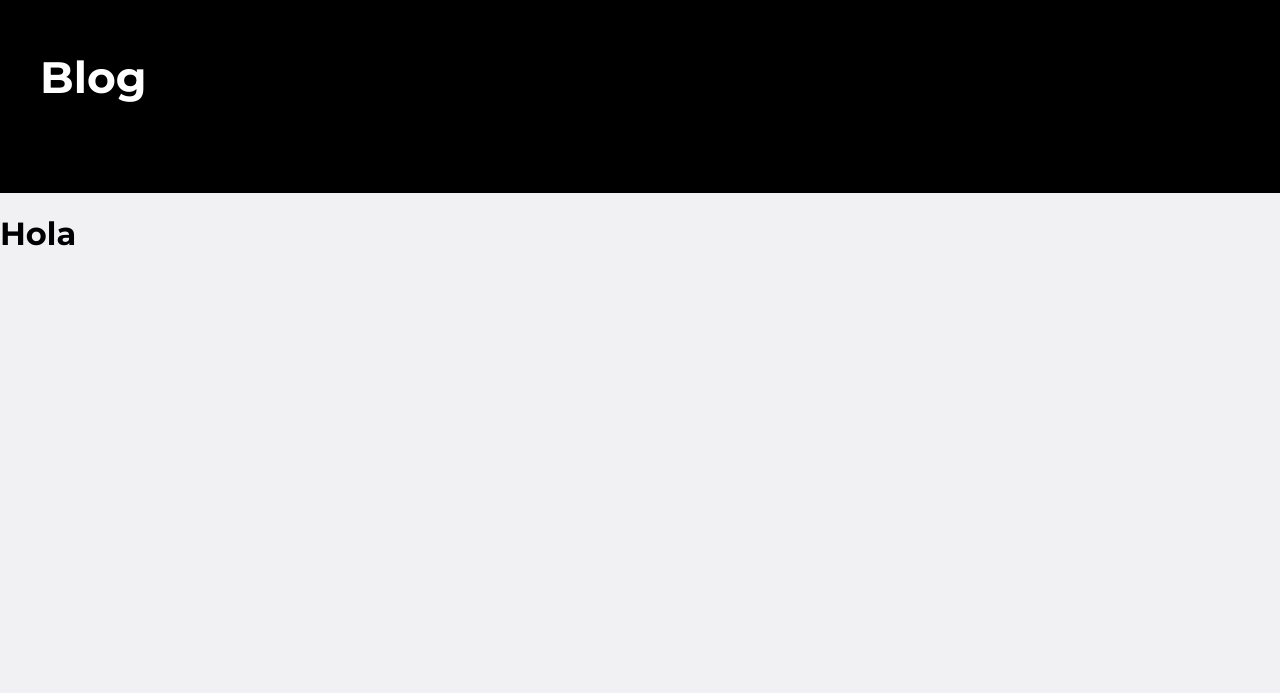
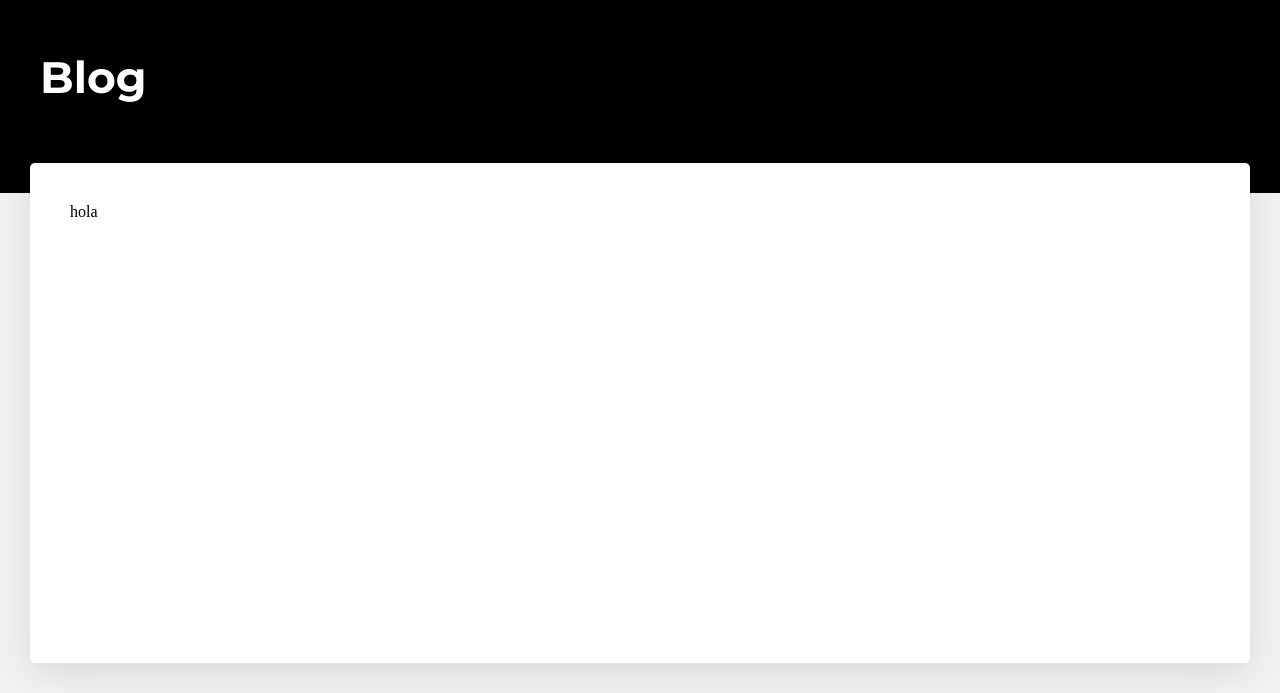
Before and after one commit to CassiusHR/oac-website, a React (Create React App) app: page /oac/blog in a window 1280 px wide. Shown: the part 369-1062 px from the top of the page. Before the commit the page ends 800 px from the top, so only its background shows below. Built offline with nearby package versions, Linux system fonts and the light colour scheme.

Commit message:
menu styling changes, added markup for container component

```diff
--- a/public/index.html
+++ b/public/index.html
@@ -20,7 +20,7 @@
       work correctly both with client-side routing and a non-root public URL.
       Learn how to configure a non-root public URL by running `npm run build`.
     -->
-    <title>React App</title>
+    <title>OAC</title>
   </head>
   <body>
     <noscript>You need to enable JavaScript to run this app.</noscript>
--- a/src/components/Container/index.jsx
+++ b/src/components/Container/index.jsx
@@ -3,10 +3,24 @@ import anime from 'animejs'
 import './style.scss'
 
 const Container = () =>{
+
+  useEffect(()=>{
+    anime.timeline({
+      easing:'easeOutExpo',
+      duration:600
+    })
+    .add({
+      targets:'.blog-container',
+      opacity:[0,1],
+      translateY:[100,-30],
+      delay:800
+    })
+  },[])
+
   return(
     <div className="main-wrap">
-      <div className="main-container">
-
+      <div className="main-container blog-container">
+        hola
       </div>
     </div>
   )
--- a/src/components/Container/style.scss
+++ b/src/components/Container/style.scss
@@ -0,0 +1,21 @@
+.main-wrap {
+  width:100%;
+  display:flex;
+  flex-direction:column;
+  justify-content: flex-start;
+  align-items: center;
+  padding:0px 30px;
+  .main-container{
+    opacity:0;
+    position:relative;
+    max-width:1280px;
+    min-height:500px;
+    width:100%;
+    background:white;
+    border-radius:5px;
+    transform:translateY(-30px);
+    padding:40px;
+    z-index:99;
+    box-shadow: 0px 9px 38px -6px rgba(0, 0, 0, 0.14);
+  }
+}
--- a/src/components/Header/style.scss
+++ b/src/components/Header/style.scss
@@ -10,6 +10,8 @@
   background-position:center;
   padding: 40px;
   padding-bottom:60px;
+  position: relative;
+  z-index: 10;
   h1{
     color:white;
     font-size:44px;
--- a/src/components/MainContainer/index.jsx
+++ b/src/components/MainContainer/index.jsx
@@ -13,7 +13,7 @@ const MainContainer = () => {
       duration:600
     })
     .add({
-      targets:'.main-container',
+      targets:'.index-container',
       opacity:[0,1],
       translateY:[100,-30],
       delay:800
@@ -27,7 +27,7 @@ const MainContainer = () => {
   },[])
   return(
     <div className="main-wrap">
-      <div className="main-container">
+      <div className="main-container index-container">
         <div className="content-block sep">
           <div className="left-content">
             <h1>Inicio</h1>
--- a/src/components/MainSlider/index.jsx
+++ b/src/components/MainSlider/index.jsx
@@ -21,6 +21,7 @@ const MainSlider = () => {
     })
   },[])
   const params = {
+    lazy:true,
     modules: [Pagination, Autoplay],
     autoplay: {
       delay: 4500,
--- a/src/components/Navbar/index.jsx
+++ b/src/components/Navbar/index.jsx
@@ -58,9 +58,7 @@ const Navbar = () => {
   ]
   const handleClick = ()=>{
     isOpen === true ? setisOpen(false) : setisOpen(true)
-    console.log(windowSize)
   }
-  const windowSize = window.innerWidth
 
   return (
     <div>
--- a/src/components/Navbar/style.scss
+++ b/src/components/Navbar/style.scss
@@ -9,8 +9,10 @@ nav{
   background:rgb(250, 250, 250);
   padding: 0px 20px;
   position:relative;
-  z-index:99;
+  z-index:102;
   min-height:62px;
+  position:fixed;
+  box-shadow: 0px 9px 38px -6px rgba(0, 0, 0, 0.14);
   .logo-container{
     opacity:0;
     img{
@@ -71,6 +73,8 @@ nav ul, .dropdown-nav{
     cursor:pointer;
     color:rgb(175, 175, 175);
     transition:color 0.3s ease;
+    user-select: none;
+    -webkit-tap-highlight-color: rgba(0,0,0,0);
     &:after{
       content:'';
       position:absolute;
@@ -168,7 +172,7 @@ nav ul, .dropdown-nav{
     }
     &.active {
       box-shadow: 0px 9px 38px -6px rgba(0, 0, 0, 0.14);
-      background:rgb(87, 87, 87);
+      background:rgb(31, 31, 31);
       #nav-logo{
         fill:#fff;
       }
@@ -182,9 +186,9 @@ nav ul, .dropdown-nav{
   }
   .dropdown-nav{
     width:100%;
-    position:absolute;
+    position:fixed;
     top:-228px;
-    z-index: 98;
+    z-index: 101;
     display:flex;
     flex-direction:column;
     width:100%;
@@ -199,10 +203,14 @@ nav ul, .dropdown-nav{
       flex-direction: column;
       justify-content: center;
       align-items:center;
+      &:after,&:before{
+        width:2px;
+        background:linear-gradient(-180deg, rgba(255,255,255,0) 0%, rgba(255,255,255,0.3) 50%, rgba(255,255,255,0) 100%);
+      }
     }
     &.active {
       transform:translateY(290px);
-      background:rgb(87, 87, 87);
+      background:rgb(0, 0, 0);
       a li {
         color:white;
       }
--- a/src/pages/blog/index.jsx
+++ b/src/pages/blog/index.jsx
@@ -1,11 +1,12 @@
-import React from 'react'
+import React, { useEffect } from 'react'
 import Header from '../../components/Header'
+import Container from '../../components/Container'
 
 const Blog = () => {
   return(
     <div className="wrapper">
       <Header HeaderTitle="Blog"/>
-      <h1>Hola</h1>
+      <Container/>
     </div>
   )
 }
```
